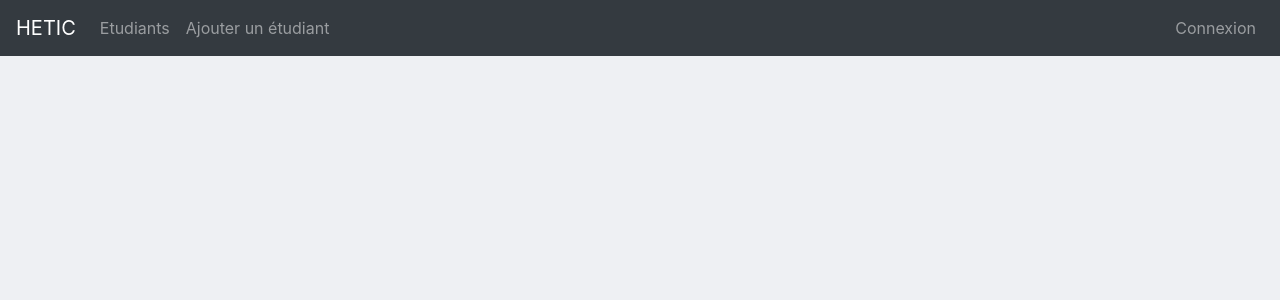
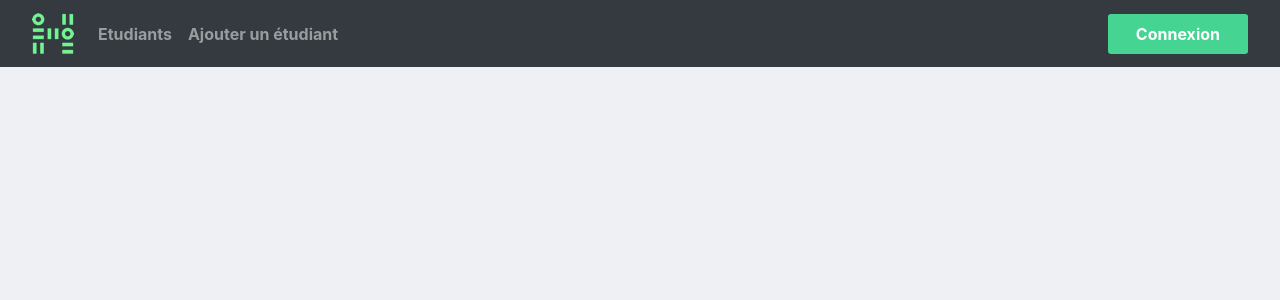
Before and after one commit to ManonRagnotti/react-challenge-191026, a React (Create React App) app in the folder my-app/: page / in a window 1280 px wide. Shown: the top 300 px of the page. Built offline with nearby package versions, Linux system fonts and the light colour scheme.

Commit message:
Finish header

```diff
--- a/my-app/src/App.js
+++ b/my-app/src/App.js
@@ -15,10 +15,14 @@ function App() {
     <Router>
         <Navbar bg="dark" variant="dark">
           <Nav className="mr-auto">
-          <Navbar.Brand href="/">HETIC</Navbar.Brand>
+            <Navbar.Brand href="/">
+              <img src={require('./assets/logo-hetic.png')}/>
+            </Navbar.Brand>
             <Link className="navbar-dark navbar-nav nav-link navbar-expand" to="/students">Etudiants</Link>
             <Link to="/addStudent" className="navbar-dark navbar-nav nav-link navbar-expand">Ajouter un étudiant</Link>
-            <Link className="navbar-dark navbar-nav nav-link navbar-expand connexion" to="/Register">Connexion</Link>
+          <div className="connexion">
+              <Link className="navbar-dark navbar-nav nav-link navbar-expand" to="/Register">Connexion</Link>
+            </div>
           </Nav>
         </Navbar>
         <Switch>
--- a/my-app/src/App.scss
+++ b/my-app/src/App.scss
@@ -2,10 +2,7 @@
   text-align: center;
   background: #EEF0F3;
   min-height: 100vh;
-}
-
-.App-logo {
-  height: 40vmin;
+  padding-bottom: 5%;
 }
 
 .App-header {
@@ -23,8 +20,26 @@
   color: #09d3ac;
 }
 
+.navbar {
+  padding: .5rem 2rem !important;
+  .navbar-nav {
+    align-items: center;
+    a {
+      font-weight: bold;
+    }
+  }
+}
+
 .connexion {
   position: absolute;
-  right: 1rem;
-
+  right: 2rem;
+  background-color: #45D492;
+  border-radius: 3px;
+  padding: 0 20px;
+  .nav-link {
+    color: #FFFFFF !important;
+    &:hover {
+      color: rgba(255,255,255,.5);
+    }
+  }
 }
```
Also changed, not shown: my-app/src/assets/logo-hetic.png (added).
